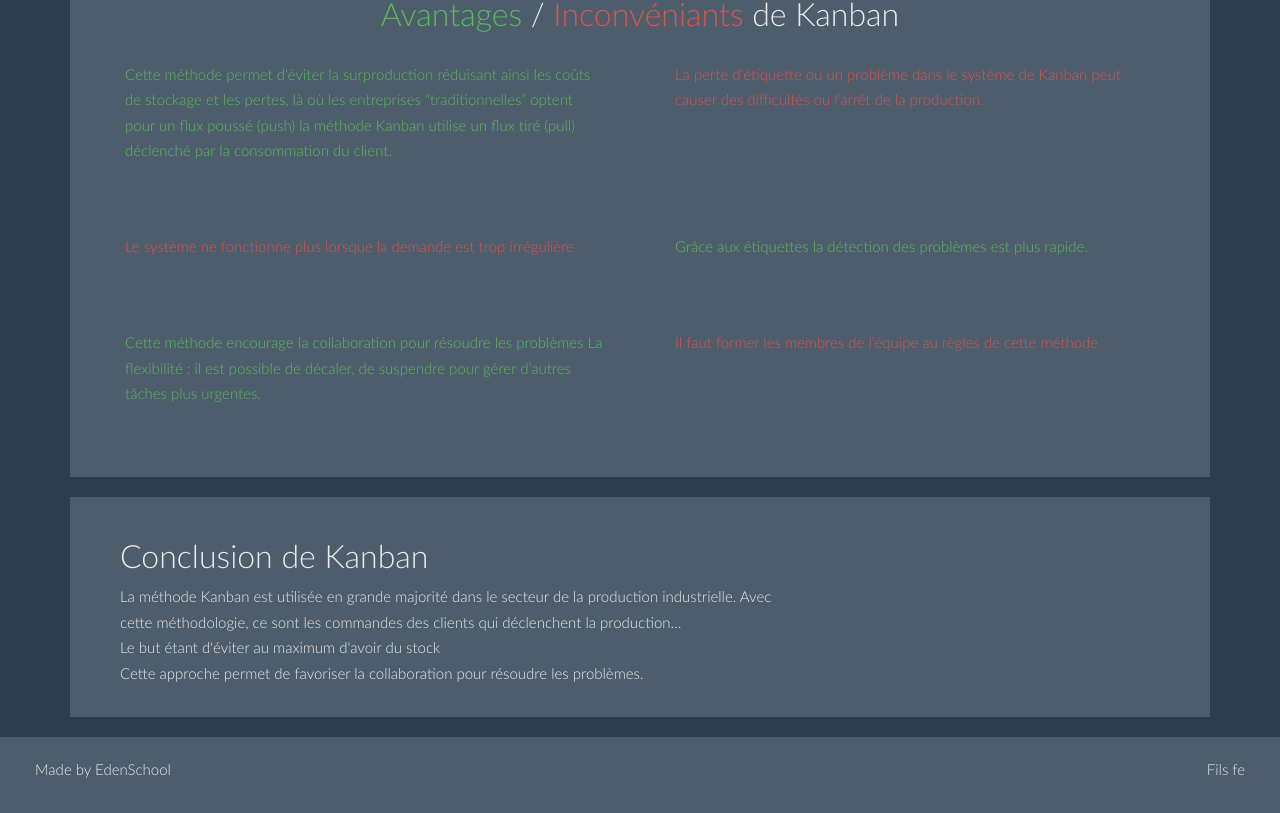
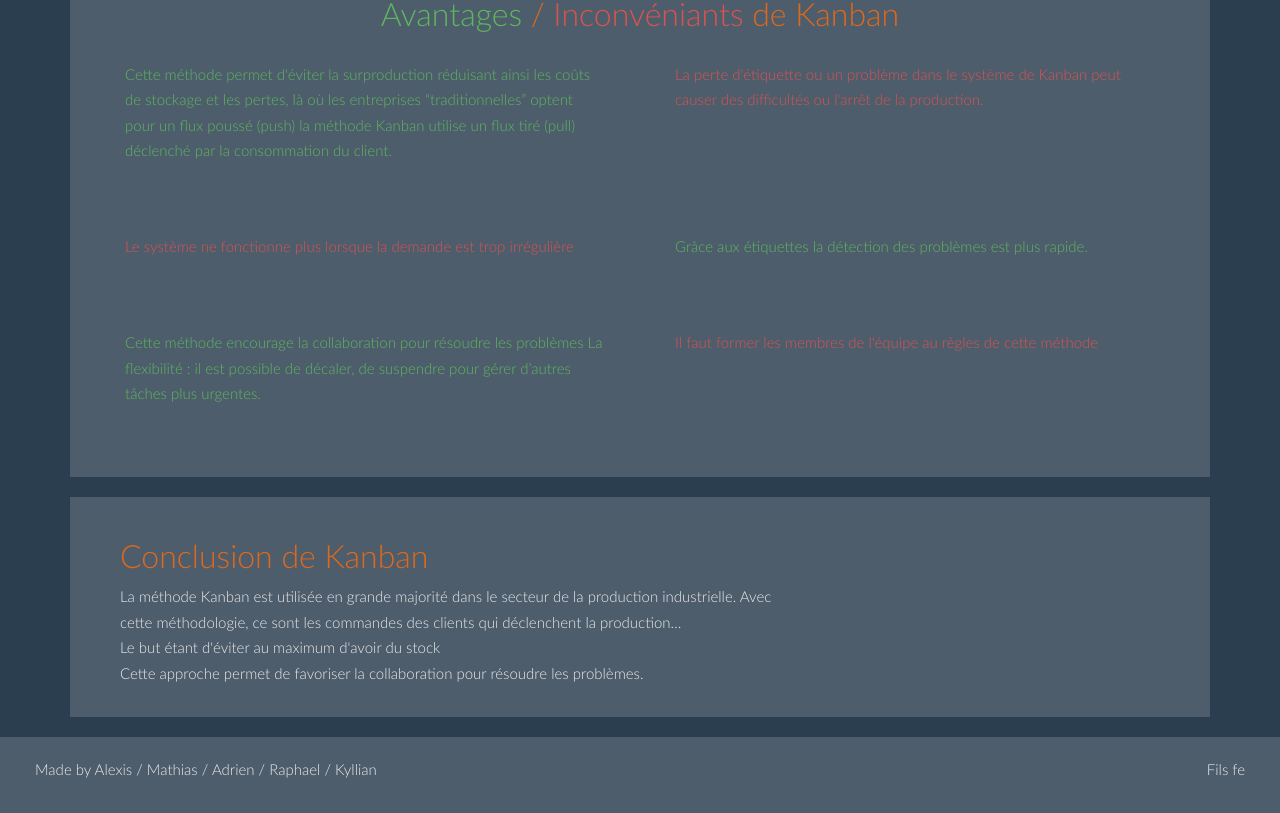
Before and after one commit to Grangeos/Exercice-Kanban, a React (Create React App) app: page / in a window 1280 px wide. Shown: the part 1720-2533 px from the top of the page. Built offline with nearby package versions, Linux system fonts and the light colour scheme; a web font is replaced by a local one.

Commit message:
test color & change text footer

```diff
--- a/src/css/main.css
+++ b/src/css/main.css
@@ -13,3 +13,7 @@ p {
 .carousel-control.right {
   background-image: none;
 }
+
+h2 {
+  color: #df691a;
+}
--- a/src/js/Avantages.jsx
+++ b/src/js/Avantages.jsx
@@ -6,7 +6,7 @@ class Avantages extends PureComponent {
 
         return (
             <Well>
-              <h2 className="text-center"> <span className="text-success">Avantages</span> / <span className="text-danger">Inconvéniants</span> de Kanban</h2>
+              <h2 className="text-center"> <span className="text-success">Avantages</span> / <span className="text-danger">Inconvéniants </span> de Kanban </h2>
               <Grid fluid>
                 <Row className="show-grid">
                   <Col md={6}>
--- a/src/js/Footer.jsx
+++ b/src/js/Footer.jsx
@@ -8,7 +8,7 @@ class Footer extends Component {
         <Grid fluid>
           <Row className="show-grid">
             <Col xs={6}>
-              <p>Made by EdenSchool</p>
+              <p>Made by Alexis / Mathias / Adrien / Raphael / Kyllian</p>
             </Col>
             <Col xs={6}>
               <p className="text-right">Fils fe </p>
```
